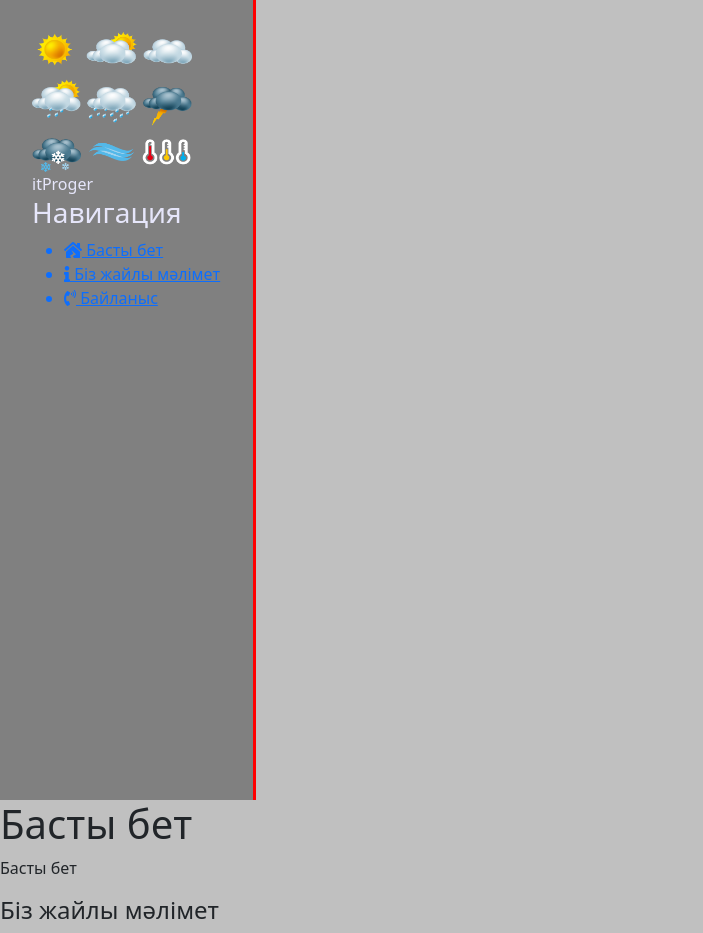
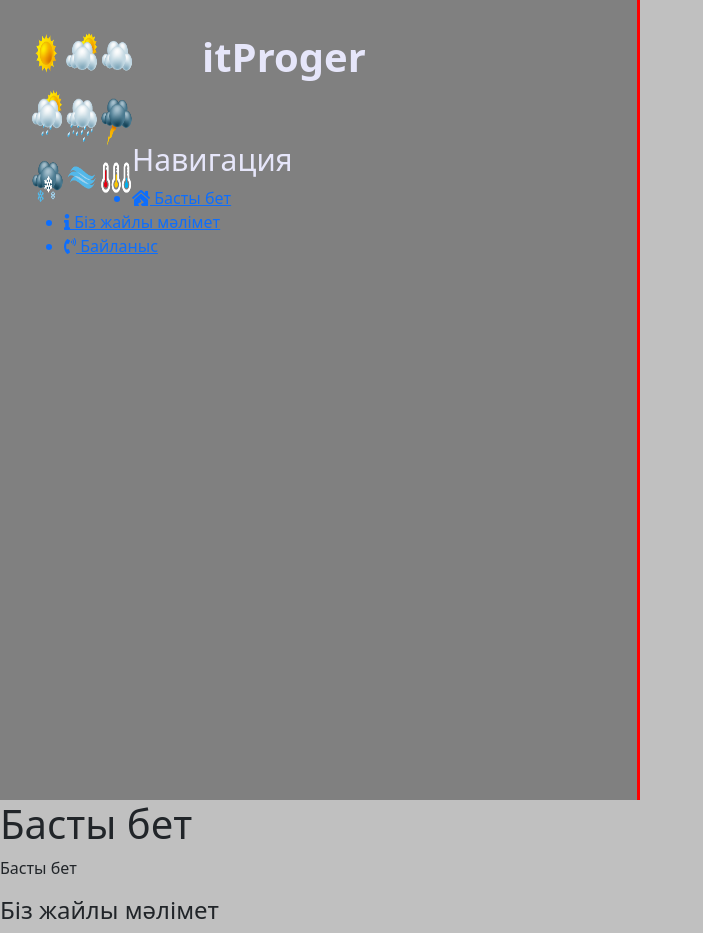
Before and after one commit to Nurekenking/Nur_demon, a Django app: page / in a window 1280 px wide. Shown: the whole page, without its empty margins (0-703 px from the left). Run offline with Django 4.2, Linux system fonts and the light colour scheme; some libraries are stand-ins or nearby versions.

Commit message:
11 jalgasi oshibkamen

```diff
--- a/main/static/main/css/main.css
+++ b/main/static/main/css/main.css
@@ -4,14 +4,33 @@ body {
 aside {
     flaot: left;
     background: #808080;
-    width: 20%;
+    width: 50%;
     padding: 2.5%;
     height: 100vh;
     color: #E6E6FA;
     border-right: 3px solid #FF0000;
 }
 aside img {
-    width: 160px;
-    height: 140px;
+    width: 100px;
+    height: 170px;
     float: left;
 }
+
+aside .pogoda {
+    font-size: 40px;
+    margin-left: 70px;
+    font-weight: bold;
+    position: relative;
+    top: -5px;
+}
+
+aside h3 {
+    margin-top: 50px;
+    font-size: 30px;
+}
+
+aside ul li:hover, aside ul a:hover {
+    color: #eb5959;
+    text-decoration: none;
+    transform: scale(1.05);
+}
```
